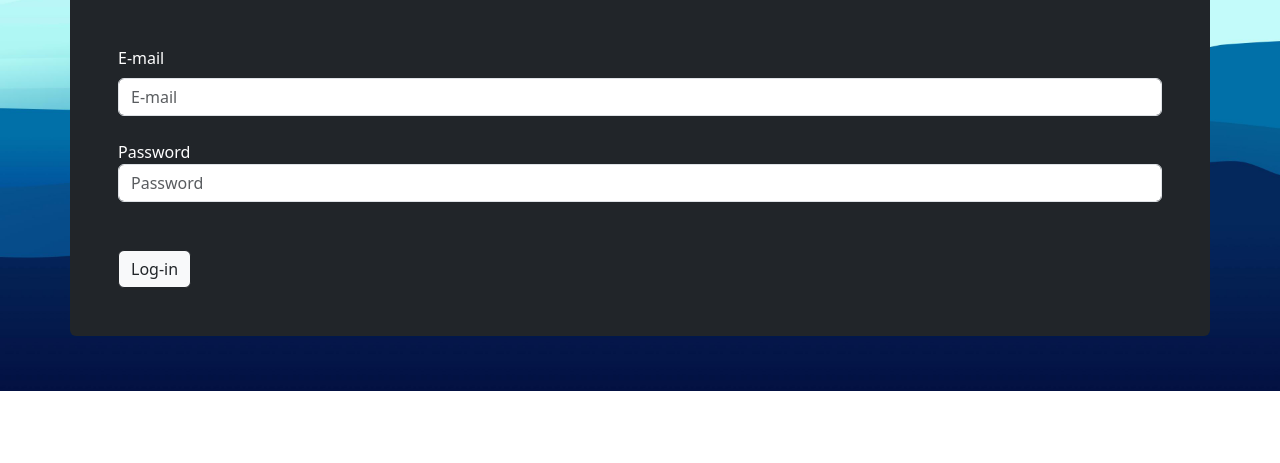
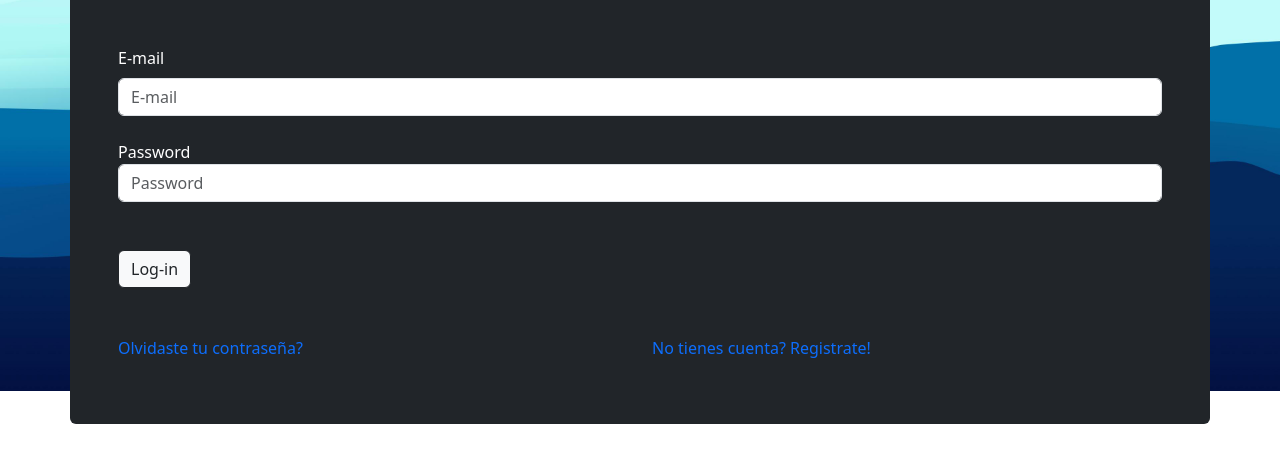
Before and after one commit to franveggiani/login_tp1, a plain HTML site: page index.html in a window 1280 px wide. Shown: the part 329-792 px from the top of the page. Drawn offline with nearby package versions, Linux system fonts and the light colour scheme.

Commit message:
update index.html questions

```diff
--- a/index.html
+++ b/index.html
@@ -91,6 +91,14 @@
           </button>
         </form>
       </div>
+      <div class="row mt-5">
+        <div class="col">
+          <p><a class="link-underline link-underline-opacity-0" href="#">Olvidaste tu contraseña?</a></p>
+        </div>
+        <div class="col">
+          <p><a class="link-underline link-underline-opacity-0" href="#">No tienes cuenta? Registrate!</a></p>
+        </div>
+      </div>
     </div>
   </body>
 </html>
```
